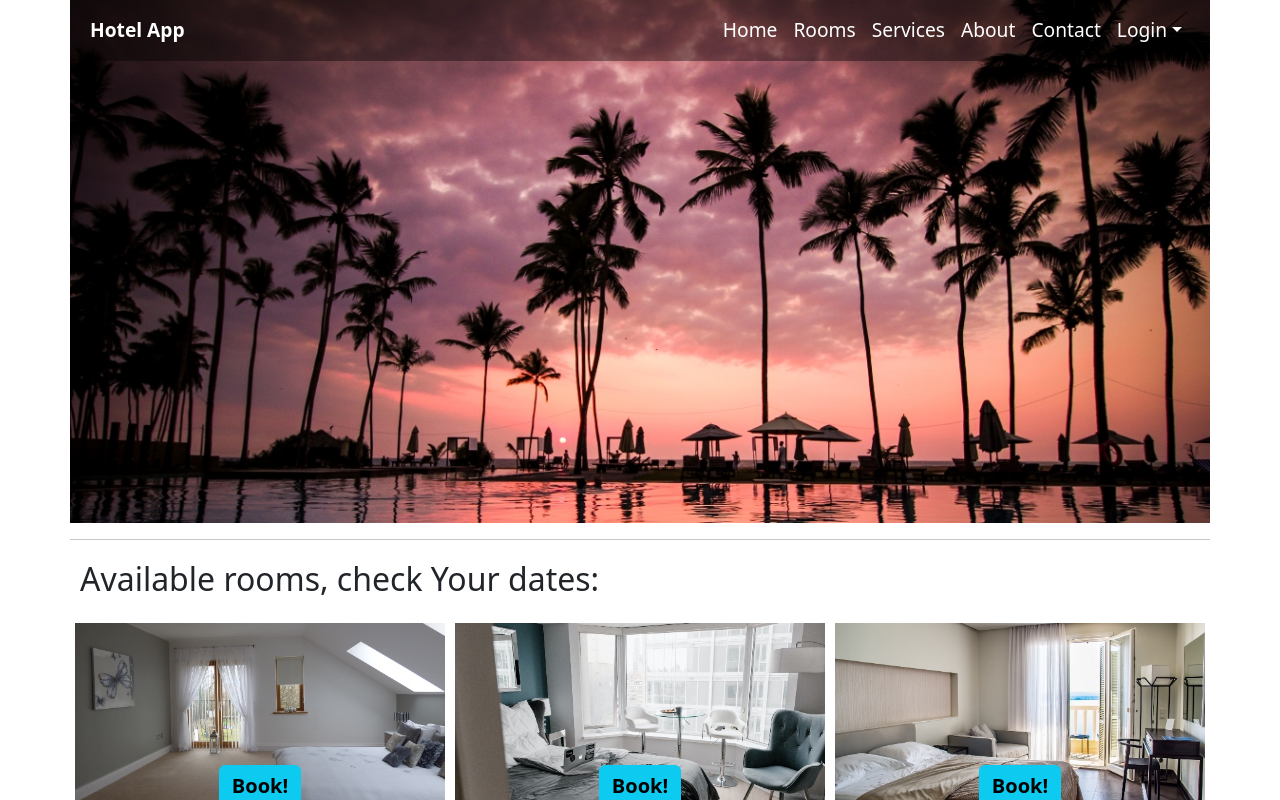
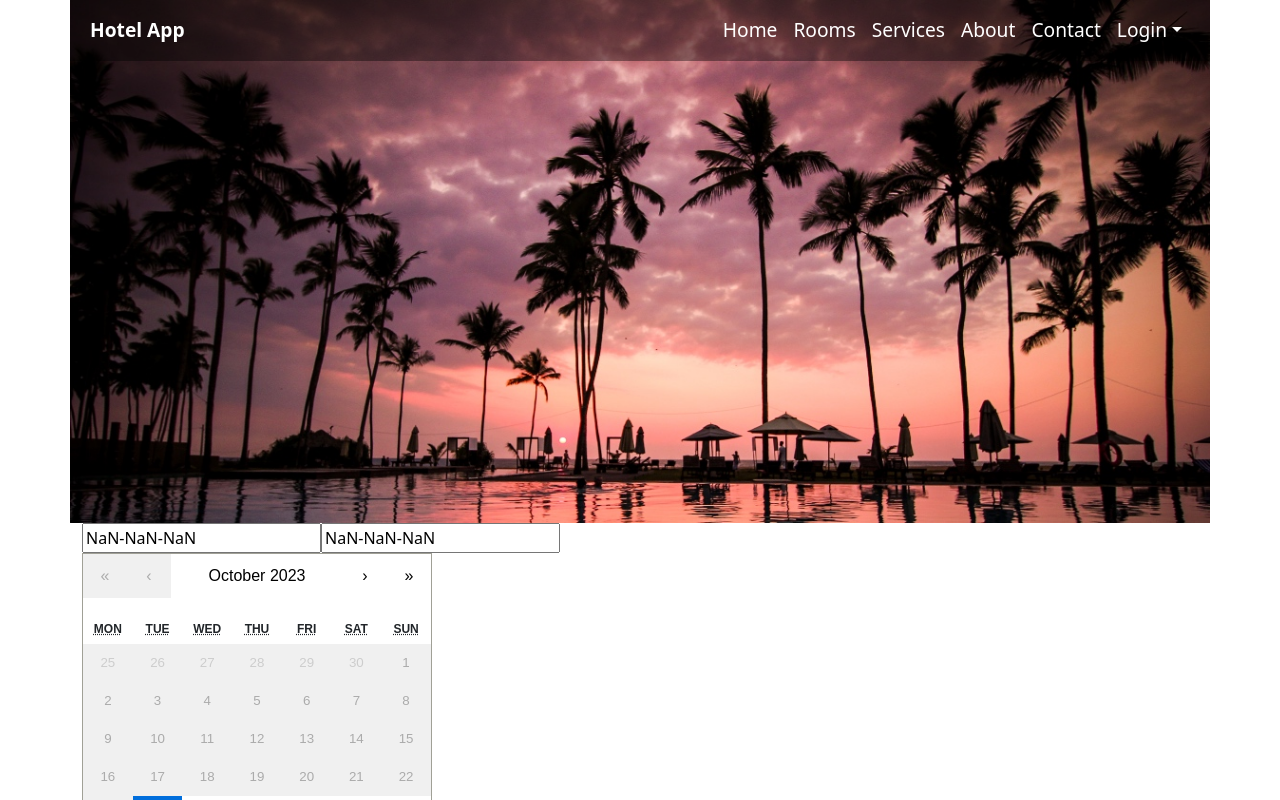
Before and after one commit to ValentynGenkin/Graduation_project_hotel_app, a React app in the folder client/: page / in a window 1280 px wide. Shown: the top 800 px of the page. Built offline with nearby package versions, Linux system fonts and the light colour scheme.

Commit message:
calendar added

```diff
--- a/client/package.json
+++ b/client/package.json
@@ -57,6 +57,7 @@
     "react": "^17.0.2",
     "react-alice-carousel": "^2.8.0",
     "react-bootstrap": "^2.9.1",
+    "react-calendar": "^4.6.1",
     "react-dom": "^17.0.2",
     "react-router-dom": "^6.0.2",
     "react-scroll-to-top": "^3.0.0"
--- a/client/src/components/RoomSearchBlock.jsx
+++ b/client/src/components/RoomSearchBlock.jsx
@@ -0,0 +1,45 @@
+import { Container } from "react-bootstrap";
+import React, { useEffect, useState } from "react";
+import Calendar from "react-calendar";
+
+const RoomSearchBlock = () => {
+  const [value, setValue] = useState(new Date());
+  const [date, setDate] = useState();
+
+  const onChange = (nextValue) => {
+    setValue(nextValue);
+  };
+
+  // ["yyyy-mm-dd", "yyyy-mm-dd"]
+
+  const checkInDate = new Date(value[0]);
+  const checkOutDate = new Date(value[1]);
+
+  const formattedCheckInDate = `${checkInDate.getFullYear()}-${
+    checkInDate.getMonth() + 1
+  }-${checkInDate.getDate()}`;
+
+  const formattedCheckOutDate = `${checkOutDate.getFullYear()}-${
+    checkOutDate.getMonth() + 1
+  }-${checkOutDate.getDate()}`;
+
+  useEffect(() => {
+    setDate([formattedCheckInDate, formattedCheckOutDate]);
+  }, [value]);
+
+  return (
+    <Container>
+      <input placeholder="Check in date" value={date && date[0]} />
+      <input placeholder="Check out date" value={date && date[1]} />
+      <Calendar
+        selectRange={true}
+        onChange={onChange}
+        value={value}
+        minDate={new Date()}
+        minDetail={"year"}
+      />
+    </Container>
+  );
+};
+
+export default RoomSearchBlock;
--- a/client/src/pages/Home/Home.jsx
+++ b/client/src/pages/Home/Home.jsx
@@ -1,11 +1,15 @@
 import React from "react";
 import MainScreenImg from "../../components/MainScreenImg";
 import RandomRoomsCard from "../../components/RandomRoomsCards";
+import RoomSearchBlock from "../../components/RoomSearchBlock";
+
+import "react-calendar/dist/Calendar.css";
 
 const Home = () => {
   return (
     <>
       <MainScreenImg />
+      <RoomSearchBlock />
       <RandomRoomsCard />
     </>
   );
```
Also changed, not shown: 1 other file (tests, documents, lock files or other folders).
